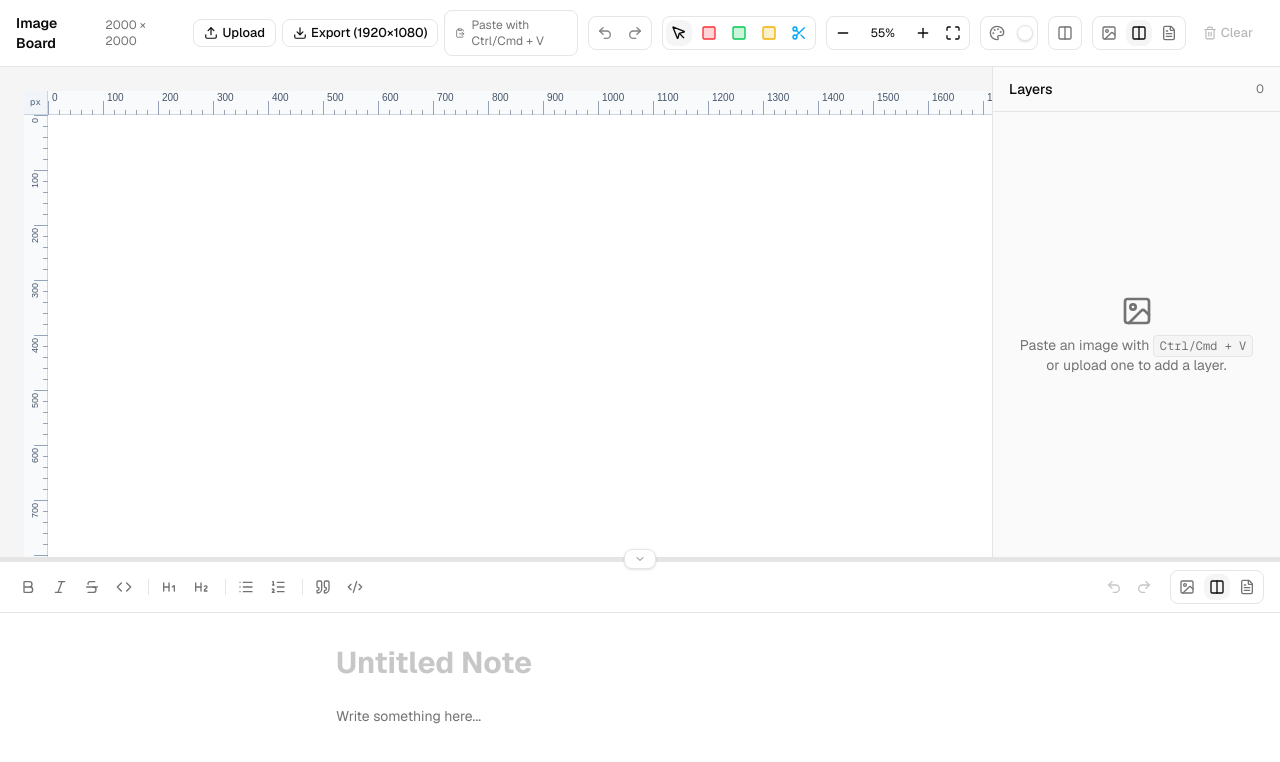
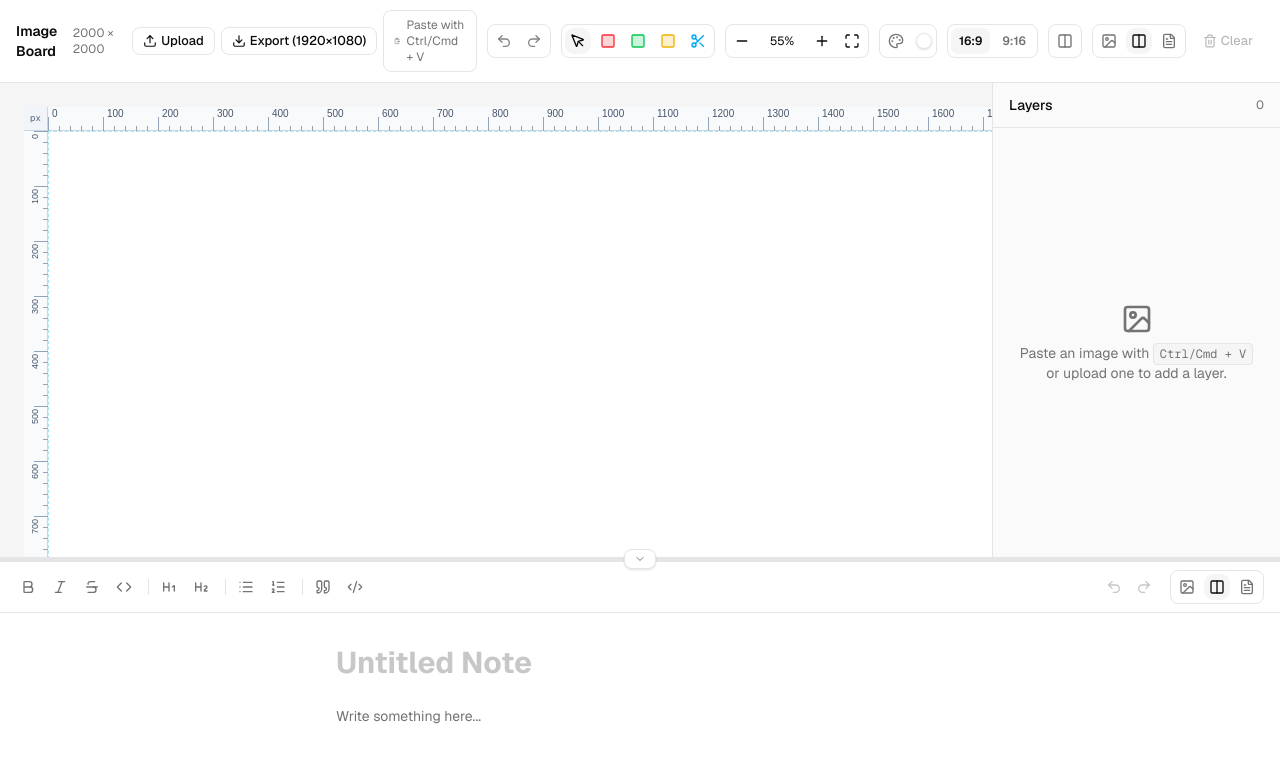
Before and after one commit to daffi99/canvasoo, a Next.js app: page / in a window 1280 px wide. Shown: the top 762 px of the page. Built offline with nearby package versions, Linux system fonts and the light colour scheme.

Commit message:
feat: add 9:16 ratio canvas option (1080x1920) and dynamic PNG export

```diff
--- a/components/canvas-editor.tsx
+++ b/components/canvas-editor.tsx
@@ -77,16 +77,34 @@ export function CanvasEditor({
   const [scale, setScale] = useState(0.55)
   const [isDragOver, setIsDragOver] = useState(false)
   const [guides, setGuides] = useState<{ x: number[]; y: number[] }>({ x: [], y: [] })
+  const [aspectRatio, setAspectRatio] = useState<"16:9" | "9:16">("16:9")
+  const exportWidth = aspectRatio === "16:9" ? 1920 : 1080
+  const exportHeight = aspectRatio === "16:9" ? 1080 : 1920
+
   const [userGuidelines, setUserGuidelines] = useState<Array<{ id: string; type: "horizontal" | "vertical"; position: number }>>([
-    { id: "init-v-1920", type: "vertical", position: 1920 },
-    { id: "init-h-1080", type: "horizontal", position: 1080 },
+    { id: "init-v-frame", type: "vertical", position: 1920 },
+    { id: "init-h-frame", type: "horizontal", position: 1080 },
   ])
   const [draggingGuidelineId, setDraggingGuidelineId] = useState<string | null>(null)
   const [bgColor, setBgColor] = useState("#ffffff")
 
+  const handleToggleAspectRatio = useCallback((ratio: "16:9" | "9:16") => {
+    setAspectRatio(ratio)
+    const newW = ratio === "16:9" ? 1920 : 1080
+    const newH = ratio === "16:9" ? 1080 : 1920
+    setUserGuidelines((prev) => {
+      const filtered = prev.filter((g) => g.id !== "init-v-frame" && g.id !== "init-h-frame" && g.id !== "init-v-1920" && g.id !== "init-h-1080")
+      return [
+        ...filtered,
+        { id: "init-v-frame", type: "vertical", position: newW },
+        { id: "init-h-frame", type: "horizontal", position: newH },
+      ]
+    })
+  }, [])
+
   const handleExportCanvas = useCallback(() => {
-    const EXPORT_W = 1920
-    const EXPORT_H = 1080
+    const EXPORT_W = exportWidth
+    const EXPORT_H = exportHeight
     const canvas = document.createElement("canvas")
     canvas.width = EXPORT_W
     canvas.height = EXPORT_H
@@ -99,7 +117,7 @@ export function CanvasEditor({
     const visibleLayers = layers.filter((l) => l.visible)
     if (visibleLayers.length === 0) {
       const link = document.createElement("a")
-      link.download = `canvas-1920x1080-${Date.now()}.png`
+      link.download = `canvas-${EXPORT_W}x${EXPORT_H}-${Date.now()}.png`
       link.href = canvas.toDataURL("image/png")
       link.click()
       return
@@ -122,14 +140,14 @@ export function CanvasEditor({
             }
           })
           const link = document.createElement("a")
-          link.download = `canvas-1920x1080-${Date.now()}.png`
+          link.download = `canvas-${EXPORT_W}x${EXPORT_H}-${Date.now()}.png`
           link.href = canvas.toDataURL("image/png")
           link.click()
         }
       }
       img.src = layer.src
     })
-  }, [layers, bgColor])
+  }, [layers, bgColor, exportWidth, exportHeight])
 
   const handleStartDragGuideline = useCallback(
     (type: "horizontal" | "vertical", e: React.PointerEvent) => {
@@ -728,9 +746,9 @@ export function CanvasEditor({
             <Upload className="h-4 w-4" />
             <span className="hidden sm:inline">Upload</span>
           </Button>
-          <Button variant="outline" size="sm" onClick={handleExportCanvas} title="Export top-left 1920×1080 area as PNG">
+          <Button variant="outline" size="sm" onClick={handleExportCanvas} title={`Export top-left ${exportWidth}×${exportHeight} area as PNG`}>
             <Download className="h-4 w-4" />
-            <span className="hidden sm:inline">Export (1920×1080)</span>
+            <span className="hidden sm:inline">Export ({exportWidth}×{exportHeight})</span>
           </Button>
           <div className="hidden items-center gap-1.5 rounded-md border border-border px-2.5 py-1.5 text-xs text-muted-foreground md:flex">
             <ClipboardPaste className="h-3.5 w-3.5" />
@@ -863,6 +881,28 @@ export function CanvasEditor({
             />
           </div>
 
+          {/* Aspect Ratio Switcher */}
+          <div className="ml-1 flex items-center gap-0.5 rounded-md border border-border p-0.5" title="Canvas Aspect Ratio">
+            <Button
+              variant="ghost"
+              size="sm"
+              className={cn("h-7 px-2 text-xs font-semibold", aspectRatio === "16:9" ? "bg-accent text-foreground" : "text-muted-foreground")}
+              onClick={() => handleToggleAspectRatio("16:9")}
+              title="16:9 Landscape (1920×1080)"
+            >
+              16:9
+            </Button>
+            <Button
+              variant="ghost"
+              size="sm"
+              className={cn("h-7 px-2 text-xs font-semibold", aspectRatio === "9:16" ? "bg-accent text-foreground" : "text-muted-foreground")}
+              onClick={() => handleToggleAspectRatio("9:16")}
+              title="9:16 Portrait (1080×1920)"
+            >
+              9:16
+            </Button>
+          </div>
+
           {onToggleSplitDirection && viewMode === "split" && (
             <div className="ml-1 flex items-center gap-0.5 rounded-md border border-border p-0.5">
               <Button
@@ -984,6 +1024,19 @@ export function CanvasEditor({
                 ))}
               </div>
 
+              {/* Active Export Frame Overlay */}
+              <div
+                className="pointer-events-none absolute top-0 left-0 border-2 border-dashed border-cyan-500/35 z-30"
+                style={{
+                  width: exportWidth,
+                  height: exportHeight,
+                }}
+              >
+                <span className="absolute bottom-1 right-2 rounded bg-slate-900/80 px-1.5 py-0.5 text-[10px] font-mono font-semibold text-cyan-300 shadow-sm border border-cyan-500/30 select-none">
+                  {exportWidth} × {exportHeight} ({aspectRatio})
+                </span>
+              </div>
+
               {/* User Created Figma Guidelines */}
               {userGuidelines.map((g) => (
                 <div
```
